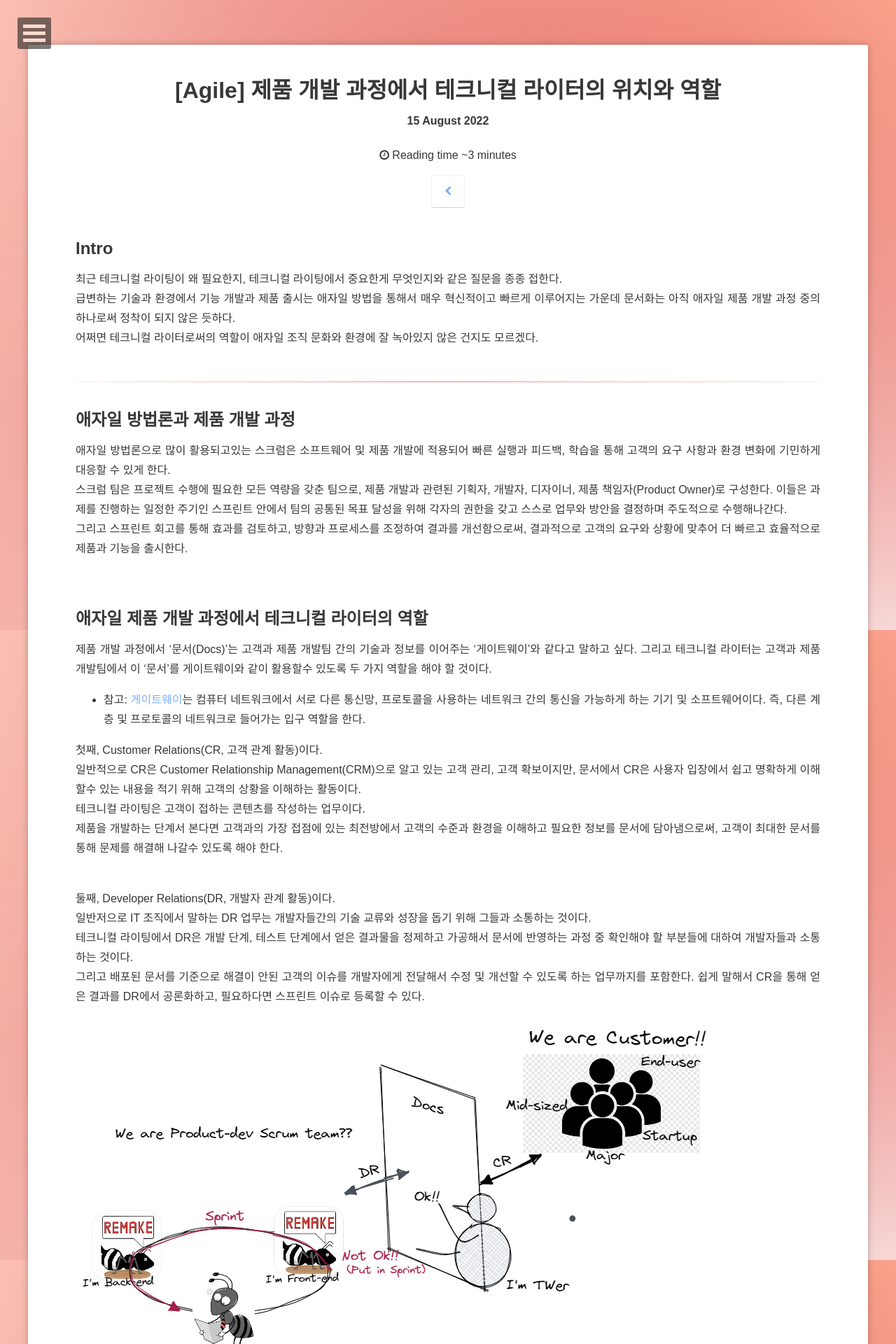
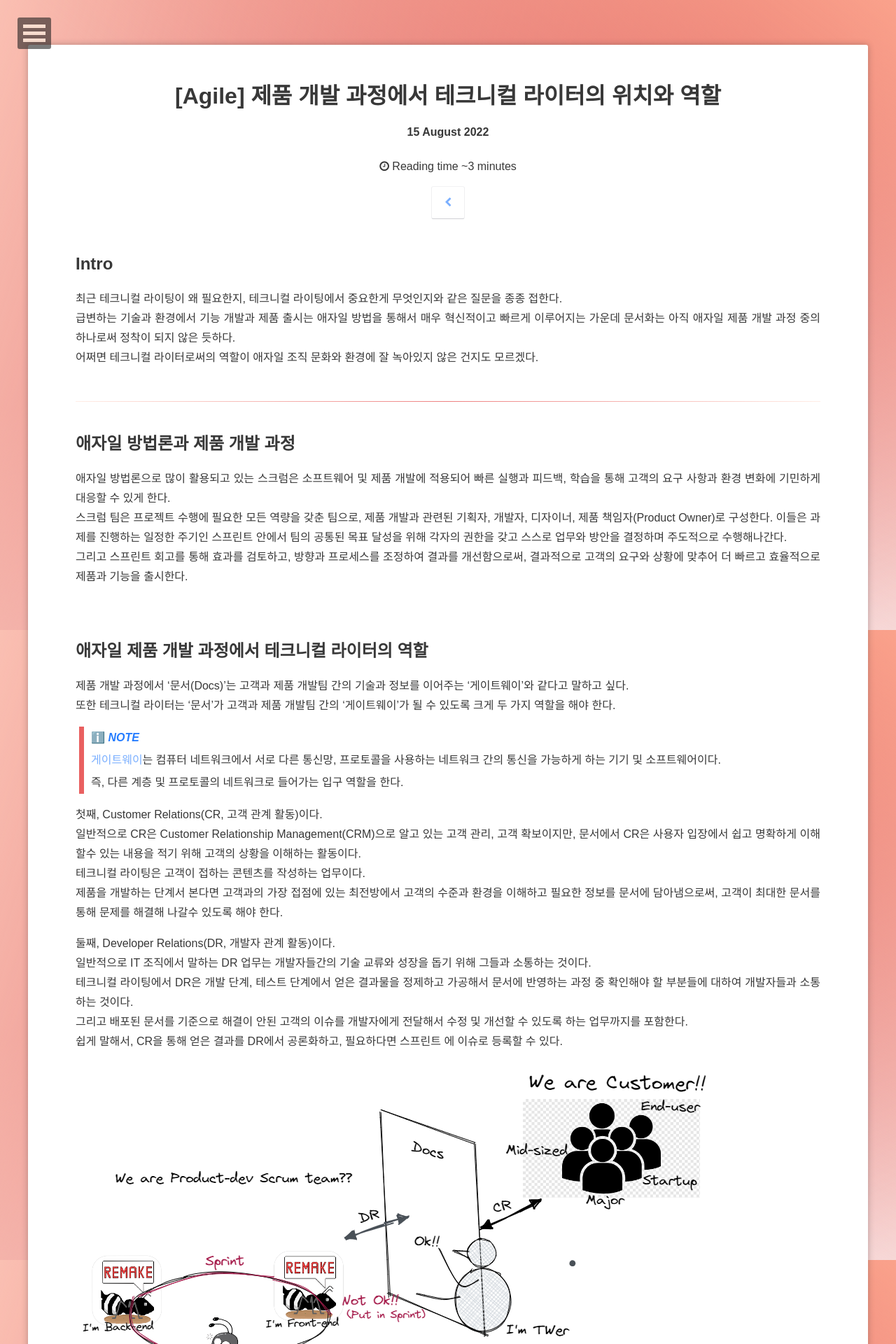
Before and after one commit to dora-author/dora-author.github.io, a Jekyll site: the page built from _posts/tw/2022-08-15-tw-agile.md, in a window 1280 px wide. Shown: the top 1920 px of the page at 70% size. Built offline with Jekyll 4.4.1, drawn with Linux system fonts in a browser that asks for light colours; some web fonts are replaced; comment, search, counter and statistics services are not loaded; some of the changed text lies outside the part shown.

Commit message:
Fix typo in tw part

```diff
--- a/_posts/tw/2022-08-15-tw-agile.md
+++ b/_posts/tw/2022-08-15-tw-agile.md
@@ -20,7 +20,7 @@
 ---
 
 ## 애자일 방법론과 제품 개발 과정
-애자일 방법론으로 많이 활용되고있는 스크럼은 소프트웨어 및 제품 개발에 적용되어 빠른 실행과 피드백, 학습을 통해 고객의 요구 사항과 환경 변화에 기민하게 대응할 수 있게 한다.
+애자일 방법론으로 많이 활용되고 있는 스크럼은 소프트웨어 및 제품 개발에 적용되어 빠른 실행과 피드백, 학습을 통해 고객의 요구 사항과 환경 변화에 기민하게 대응할 수 있게 한다.
 <br>스크럼 팀은 프로젝트 수행에 필요한 모든 역량을 갖춘 팀으로, 제품 개발과 관련된 기획자, 개발자, 디자이너, 제품 책임자(Product Owner)로 구성한다. 이들은 과제를 진행하는 일정한 주기인 스프린트 안에서 팀의 공통된 목표 달성을 위해 각자의 권한을 갖고 스스로 업무와 방안을 결정하며 주도적으로 수행해나간다.
 <br>그리고 스프린트 회고를 통해 효과를 검토하고, 방향과 프로세스를 조정하여 결과를 개선함으로써, 결과적으로 고객의 요구와 상황에 맞추어 더 빠르고 효율적으로 제품과 기능을 출시한다.
 
@@ -28,24 +28,26 @@
 
 ## 애자일 제품 개발 과정에서 테크니컬 라이터의 역할
 제품 개발 과정에서 '문서(Docs)'는 고객과 제품 개발팀 간의 기술과 정보를 이어주는 '게이트웨이'와 같다고 말하고 싶다.
-그리고 테크니컬 라이터는 고객과 제품 개발팀에서 이 '문서'를 게이트웨이와 같이 활용할수 있도록 두 가지 역할을 해야 할 것이다.
-  - 참고: [게이트웨이](https://ko.wikipedia.org/wiki/%EA%B2%8C%EC%9D%B4%ED%8A%B8%EC%9B%A8%EC%9D%B4)는 컴퓨터 네트워크에서 서로 다른 통신망, 프로토콜을 사용하는 네트워크 간의 통신을 가능하게 하는 기기 및 소프트웨어이다. 즉, 다른 계층 및 프로토콜의 네트워크로 들어가는 입구 역할을 한다.
+<br> 또한 테크니컬 라이터는 '문서'가 고객과 제품 개발팀 간의 '게이트웨이'가 될 수 있도록 크게 두 가지 역할을 해야 한다. <br>
+
+  > ℹ️ <span style="color:#247CFF"> ***NOTE*** </span> <br>
+  > [게이트웨이](https://ko.wikipedia.org/wiki/%EA%B2%8C%EC%9D%B4%ED%8A%B8%EC%9B%A8%EC%9D%B4)는 컴퓨터 네트워크에서 서로 다른 통신망, 프로토콜을 사용하는 네트워크 간의 통신을 가능하게 하는 기기 및 소프트웨어이다. <br> 즉, 다른 계층 및 프로토콜의 네트워크로 들어가는 입구 역할을 한다.
 
 첫째, Customer Relations(CR, 고객 관계 활동)이다.
 <br> 일반적으로 CR은 Customer Relationship Management(CRM)으로 알고 있는 고객 관리, 고객 확보이지만, 문서에서 CR은 사용자 입장에서 쉽고 명확하게 이해할수 있는 내용을 적기 위해 고객의 상황을 이해하는 활동이다.
 <br> 테크니컬 라이팅은 고객이 접하는 콘텐츠를 작성하는 업무이다.
 <Br> 제품을 개발하는 단계서 본다면 고객과의 가장 접점에 있는 최전방에서 고객의 수준과 환경을 이해하고 필요한 정보를 문서에 담아냄으로써, 고객이 최대한 문서를 통해 문제를 해결해 나갈수 있도록 해야 한다.
 
-<br> 둘째, Developer Relations(DR, 개발자 관계 활동)이다.
-<br> 일반저으로 IT 조직에서 말하는 DR 업무는 개발자들간의 기술 교류와 성장을 돕기 위해 그들과 소통하는 것이다.
+둘째, Developer Relations(DR, 개발자 관계 활동)이다.
+<br> 일반적으로 IT 조직에서 말하는 DR 업무는 개발자들간의 기술 교류와 성장을 돕기 위해 그들과 소통하는 것이다.
 <br> 테크니컬 라이팅에서 DR은 개발 단계, 테스트 단계에서 얻은 결과물을 정제하고 가공해서 문서에 반영하는 과정 중 확인해야 할 부분들에 대하여 개발자들과 소통하는 것이다.
-<br> 그리고 배포된 문서를 기준으로 해결이 안된 고객의 이슈를 개발자에게 전달해서 수정 및 개선할 수 있도록 하는 업무까지를 포함한다. 쉽게 말해서 CR을 통해 얻은 결과를 DR에서 공론화하고, 필요하다면 스프린트 이슈로 등록할 수 있다.
+<br> 그리고 배포된 문서를 기준으로 해결이 안된 고객의 이슈를 개발자에게 전달해서 수정 및 개선할 수 있도록 하는 업무까지를 포함한다.
+<br>쉽게 말해서, CR을 통해 얻은 결과를 DR에서 공론화하고, 필요하다면 스프린트 에 이슈로 등록할 수 있다.
 
   ![참고](/img/tw/tw-scrum2.png)
   <p align="center">
-  **[Figure 1. 애자일 제품 개발 과정에서 테크니컬 라이터의 역할]**</p>
+  [Figure 1. 애자일 제품 개발 과정에서 테크니컬 라이터의 역할]</p>
 
-<br>
 
 마지막으로, 고객 및 개발자와의 관계 뿐만 아니라 문서를 작성하면서 경험하는 다양한 접점들을 확대함으로써 테크니컬 라이터를 넘어 테크니컬 커뮤니케이터로써의 역할을 해야 할 것이다.
 
@@ -54,7 +56,13 @@
 ## 끝맺음 말
 지금까지 애자일 제품 개발 과정에서의 테크니컬 라이터의 위치와 역할에 대해서 알아보았다.
 <Br> 최근 들어 IT/웹 분야의 제품을 출시하는 조직에서 테크니컬 라이터에게 기대하는 역할과 범위는 고객 요구 사항에 대응하여 빠르게 실행하고 측정하고 개선하는 애자일 개발 방식과 부합하는지를 중심으로 점차 커지고 있다.
-<br> 따라서 애자일 제품 개발 팀에서  다양한 수준과 환경에 있는 고객을 대응하는 문서화를 담당하는 테크니컬 라이터라면 문서를 단순한 정보 전달 수단을 넘어 개발 팀과 고객을 이어주고 소통하는 창구로 활용할 수 있도록 제품 개발에 적용되는 기술의 정의 및 기능, 구조, 그리고 이에 수반되는 개발 과정 및 방법을 기본적으로 알고 있어야 한다.
-예를 들어, 기획 단계에서 어떠한 요구 사항에 맞추어 기능과 구조를 가져야 하고, 설계 및 개발 단계에서는 어떠한 환경과 방법 및 순서로 구현하는지 파악해야 한다. 그리고 검증 단계를 거쳐 배포하기까지 결과물을 제공하는데 있어, 필요한 사항과 내용을 이해해야 한다. 특히  매뉴얼이나 가이드에서 다루는 사용 방법, 사용 절차의 일부 혹은 전체가 될수도 있기 때문에 적용 기술, 방법과 과정에 대해서는 명확하게 이해해서 정확하게 전달할 수 있도록 해야 할 것이다.
+<br> 따라서 애자일 제품 개발 팀에서  다양한 수준과 환경에 있는 고객에게 문서를 제공하는 테크니컬 라이터라면 문서를 단순한 정보 전달 수단을 넘어 개발 팀과 고객을 이어주고 소통하는 창구로 활용할 수 있도록 해야 할 것이다.
+<br> 그리고 결과물 자체에 대한 내용보다는 결과물을 되기까지의 제품 개발의 전 과정과 내용을 파악해야 한다.
+<br>예를 들어, 기획 단계에서 어떠한 요구 사항에 맞추어 기능과 구조를 가져야 하고, 설계 및 개발 단계에서는 어떠한 환경과 방법 및 순서로 구현하는지, 검증 단계를 거쳐 배포하기까지 결과물을 제공하는데 있어, 필요한 사항과 내용을 알아야 한다.
+<br> 특히  매뉴얼이나 가이드에서 다루는 사용 방법, 사용 절차의 일부 혹은 전체가 될수도 있기 때문에 적용 기술, 방법과 과정에 대해서는 명확하게 이해해서 정확하게 전달할 수 있도록 해야 할 것이다.
 <br>
-이와 더불어, 팀의 일원으로써 소속감과 제품에 대한 주인의식을 갖고 공통의 목표를 위해 협업과 효율을 증진하고, 함께 성장해나간다는 자세를 가진다면 테크니컬 라이터 이상의 역할을 수행할 수 있으리라 본다.
+이와 더불어, 팀의 일원으로써 소속감과 제품에 대한 주인의식을 갖고 공통의 목표를 위해 협업과 효율을 증진하고, 함께 성장해나간다는 자세를 가진다면 테크니컬 에디터, PM, 기술 지원와 같이 테크니컬 라이터 이상의 다양한 역할을 수행할 수 있으리라 본다.
+
+---
+### References
+[애자일-방법론①-스크럼scrum](https://hrbulletin.net/organizational-culture/%ec%95%a0%ec%9e%90%ec%9d%bc-%eb%b0%a9%eb%b2%95%eb%a1%a0%e2%91%a0-%ec%8a%a4%ed%81%ac%eb%9f%bcscrum/)
--- a/_sass/normalize.scss
+++ b/_sass/normalize.scss
@@ -87,13 +87,13 @@
 h1 {
   font-size: 2em;
   margin: 0.67em 0;
-  line-height: 0.5em;
+  line-height: 1em;
 }
 
 /*add 220620*/
 h2 {
   margin: 1.5em 0 1em;
-  line-height: 0.5em;
+  line-height: 1em;
 }
 
 h3 {
```
Also changed, not shown: 2 other files.
